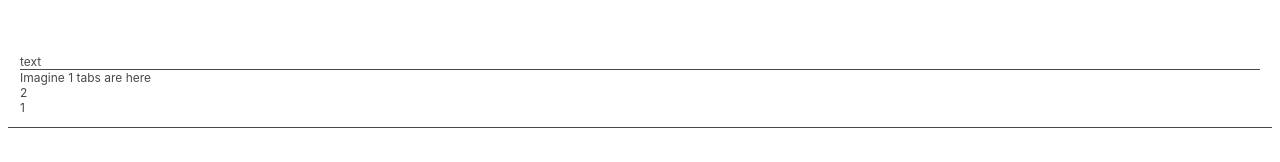
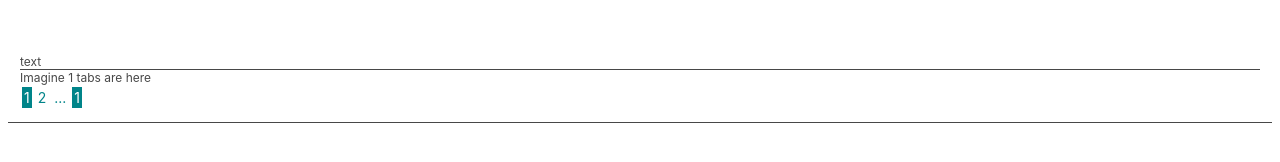
Before and after one commit to AirCnB/reviews-module, a React app: page / in a window 1280 px wide. Shown: the part 314-476 px from the top of the page. Built offline with nearby package versions, Linux system fonts and the light colour scheme; no server answers.

Commit message:
Add Functioning PageTabs

```diff
--- a/client/src/components/PageTabs.jsx
+++ b/client/src/components/PageTabs.jsx
@@ -9,6 +9,8 @@ class PageTabs extends React.Component {
 			totalTabs: 1,
 		};
 		this.displayTab = this.displayTab.bind(this);
+		this.displayAllTabs = this.displayAllTabs.bind(this);
+
 	}
 
 	componentDidMount () {
@@ -16,6 +18,13 @@ class PageTabs extends React.Component {
 	}
 
 	displayTab (tabNum) {
+		if (tabNum === this.props.pageNum) {
+			return (
+				<div className={styles.currenttab}>
+					<span onClick={this.props.changePage}> {tabNum} </span>
+				</div>
+			);
+		}
 		return (
 			<div className={styles.tab}>
 				<span onClick={this.props.changePage}> {tabNum} </span>
@@ -23,15 +32,62 @@ class PageTabs extends React.Component {
 		);
 	}
 
+	displayAllTabs () {
+		if (this.props.pageNum === 1){
+			return (
+				<div className={styles.pageTabs}>
+				{this.displayTab(this.props.pageNum)}
+				{this.displayTab(this.props.pageNum + 1)}
+				<div className={styles.tab}> ... </div>
+				{this.displayTab(this.props.totalTabs)}
+				</div>
+			);
+		} else if (this.props.pageNum === 2){
+				return (
+					<div className={styles.pageTabs}>
+					{this.displayTab(1)}
+					{this.displayTab(this.props.pageNum)}
+					{this.displayTab(this.props.pageNum + 1)}
+					<div className={styles.tab}> ... </div>
+					{this.displayTab(this.props.totalTabs)}
+					</div>
+				);
+
+		} else if (this.props.pageNum === this.props.totalTabs) {
+			return (
+				<div className={styles.pageTabs}>
+				{this.displayTab(1)}
+				<div className={styles.tab}> ... </div>
+				{this.displayTab(this.props.pageNum - 1)}
+				{this.displayTab(this.props.pageNum)}
+				</div>
+			);
+
+		} else {
+			return (
+				<div className={styles.pageTabs}>
+				{this.displayTab(1)}
+				<div className={styles.tab}> ... </div>
+				{this.displayTab(this.props.pageNum - 1)}
+				{this.displayTab(this.props.pageNum)}
+				{this.displayTab(this.props.pageNum + 1)}
+				<div className={styles.tab}> ... </div>
+				{this.displayTab(this.props.totalTabs)}
+				</div>
+			);
+		}
+	}
+
 	render () {
 		console.log(this.props.pageNum);
 		console.log(this.props.totalTabs);
 
 		return (
-			<div className="pagetabs">
+			<div>
 				Imagine {this.props.totalTabs} tabs are here
-				{this.displayTab(2)}
-				{this.displayTab(this.props.totalTabs)}
+				<div>
+					{this.displayAllTabs()}
+				</div>
 			</div>
 		)
 	}
--- a/client/src/components/PageTabsStyles.css
+++ b/client/src/components/PageTabsStyles.css
@@ -0,0 +1,20 @@
+.pageTabs {
+    display: inline-grid;
+    grid-template-columns: auto auto auto auto auto auto auto auto auto;
+    font-size: 14px;
+    color: #008489;
+}
+
+.tab {
+    border: 1px;
+    padding: 2px;
+    margin: 2px;
+}
+
+.currenttab {
+    color: white;
+    background: #008489;
+    border: 1px;
+    padding: 2px;
+    margin: 2px;
+}
```
